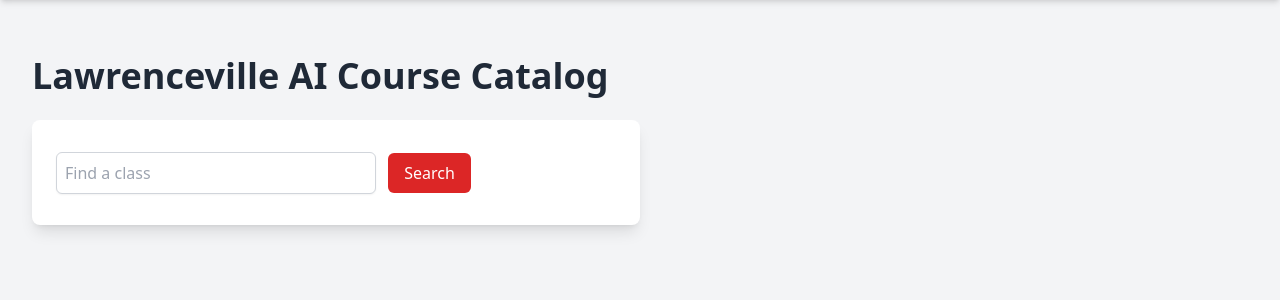
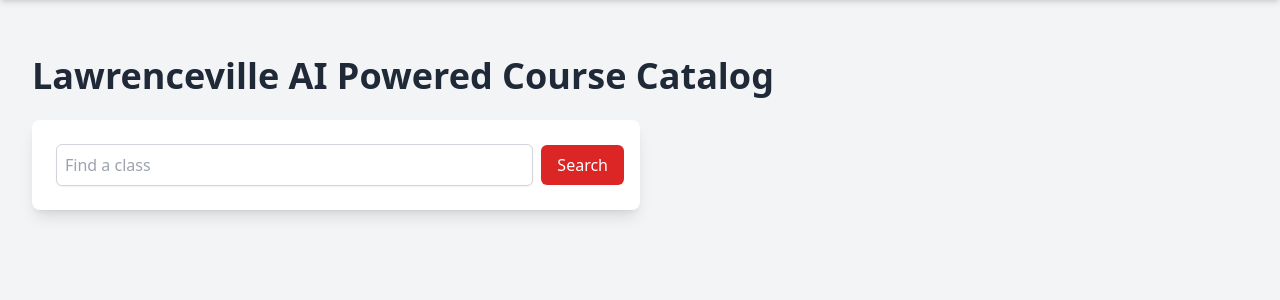
Before and after one commit to jonathanyangg/catalog-deployment, a Django app: page / in a window 1280 px wide. Shown: the part 64-364 px from the top of the page. Run offline with Django 5.2, Linux system fonts and the light colour scheme; some libraries are stand-ins or nearby versions.

Commit message:
css text size

```diff
--- a/catalogproject/settings.py
+++ b/catalogproject/settings.py
@@ -171,7 +171,7 @@
 
 ALLOWED_HOSTS = ['lawrencevilleaicoursecatalog.azurewebsites.net',]
 
-CSRF_TRUSTED_ORIGINS = ['https://lawrencevilleaicoursecatalog.azurewebsites.net',]
+CSRF_TRUSTED_ORIGINS = ['https://lawrencevilleaicoursecatalog.azurewebsites.net', ]
 
 # ALLOWED_HOSTS = ['lawrencevilleaicoursecatalog.azurewebsites.net', '127.0.0.1', 'localhost']
 
--- a/core/templates/base.html
+++ b/core/templates/base.html
@@ -3,7 +3,7 @@
 <head>
     <meta charset="UTF-8">
     <meta name="viewport" content="width=device-width, initial-scale=s1.0">
-    <title>{% block title %}AI Course Catalog{% endblock %}</title>
+    <title>{% block title %}AI Powered Course Catalog{% endblock %}</title>
     <script src="https://cdn.tailwindcss.com"></script>
 </head>
 <body class="bg-gray-100">
--- a/core/templates/index.html
+++ b/core/templates/index.html
@@ -1,14 +1,14 @@
 {% extends 'base.html' %}
 
 {% block content %}
-<h1 class="text-4xl font-bold text-gray-800 mt-4">Lawrenceville AI Course Catalog</h1>
+<h1 class="text-4xl font-bold text-gray-800 mt-4">Lawrenceville AI Powered Course Catalog</h1>
 
-<div class="mb-4">
-    <form method="POST">
+<div class="flex justify-start mb-4">
+    <form method="POST" class="w-1/2">
         {% csrf_token %}
-        <div class="mt-6 w-1/2 bg-white p-4 rounded-lg shadow-lg">
-            <input type="text" id="input-text" name="input_text" placeholder="Find a class" class="mt-4 w-80 p-2 m-2 border border-gray-300 rounded-md shadow-sm">
-            <button type="submit" class="mt-4 mb-4 px-4 py-2 bg-red-600 text-white rounded-md hover:bg-red-800">Search</button>
+        <div class="mt-6 bg-white p-4 rounded-lg shadow-lg flex items-center">
+            <input type="text" id="input-text" name="input_text" placeholder="Find a class" class="flex-grow p-2 m-2 border border-gray-300 rounded-md shadow-sm">
+            <button type="submit" class="px-4 py-2 bg-red-600 text-white rounded-md hover:bg-red-800">Search</button>
         </div>
     </form>
 </div>
```
